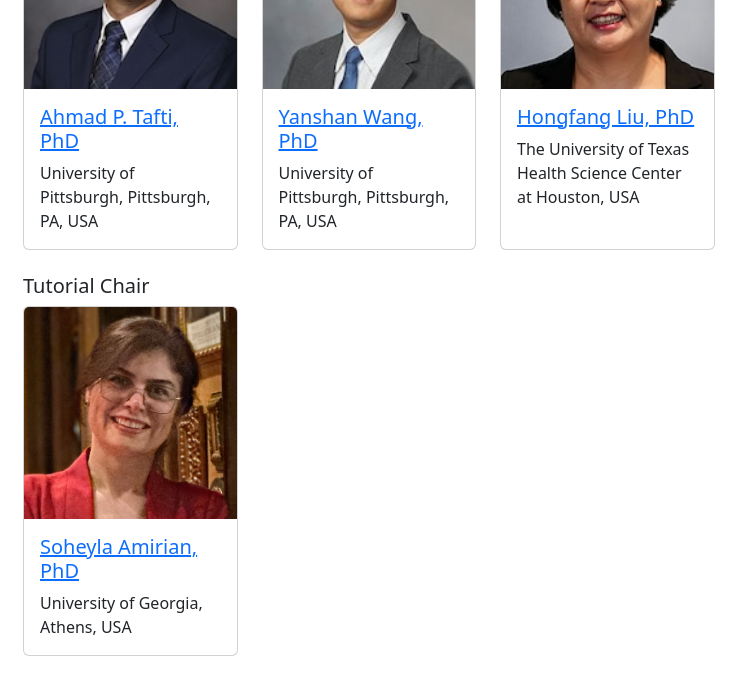
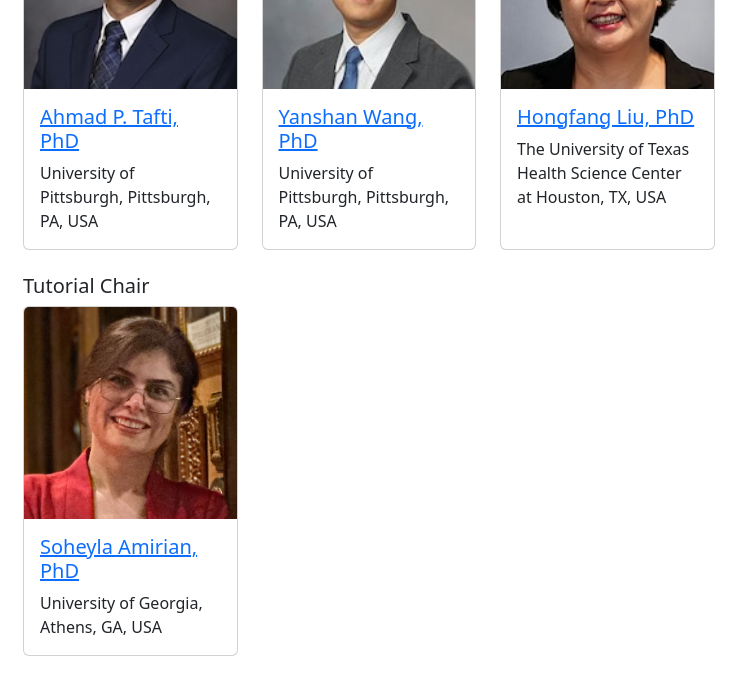
Before and after one commit to pitthexai/EBAIC2024, a plain HTML site: page index.html in a window 1280 px wide. Shown: the part 3040-3717 px from the top of the page, 59-797 px from the left. Drawn offline with Linux system fonts and the light colour scheme.

Commit message:
Update index.html

```diff
--- a/index.html
+++ b/index.html
@@ -164,7 +164,7 @@
                             <h5 class="card-title">
                                 <a href="https://sbmi.uth.edu/faculty-and-staff/hongfang-liu.htm">Hongfang Liu, PhD</a>
                             </h5>
-                            <p class="card-text">The University of Texas Health Science Center at Houston, USA</p>
+                            <p class="card-text">The University of Texas Health Science Center at Houston, TX, USA</p>
                         </div>
                     </div>
                 </div>
@@ -179,7 +179,7 @@
                             <h5 class="card-title">
                                 <a href="https://amiielab.github.io/">Soheyla Amirian, PhD</a>
                             </h5>
-                            <p class="card-text">University of Georgia, Athens, USA</p>
+                            <p class="card-text">University of Georgia, Athens, GA, USA</p>
                         </div>
                     </div>
                 </div>
```
